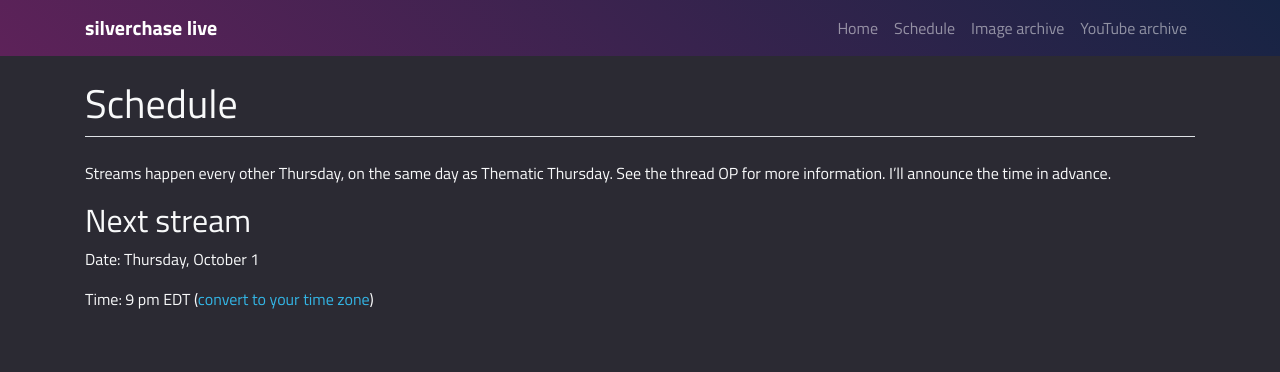
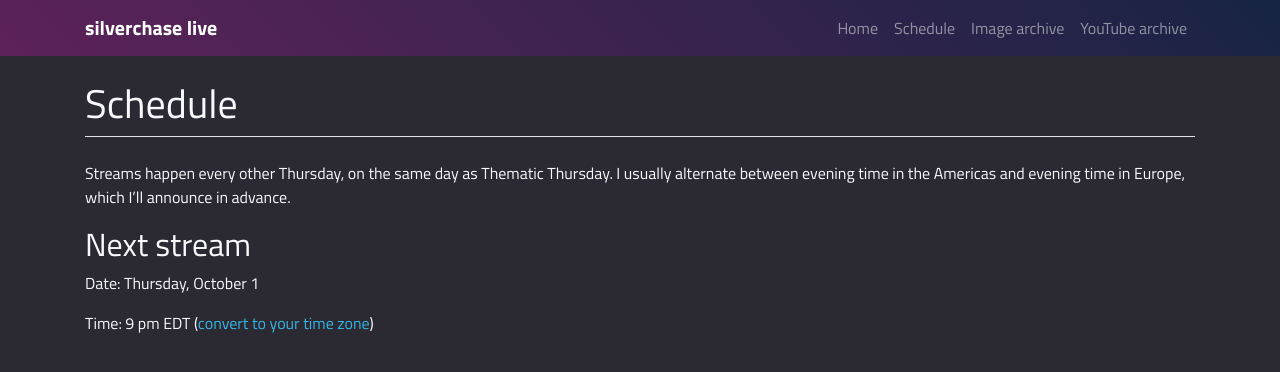
Before and after one commit to silverchaselive/silverchaselive.github.io, a Jekyll site: the page built from _pages/schedule.md, in a window 1280 px wide. Shown: the top 372 px of the page. Built offline with Jekyll 4.4.1, drawn with Linux system fonts in a browser that asks for light colours.

Commit message:
added badges for games, site metadata

```diff
--- /dev/null
+++ b/_includes/badges/drawing.html
@@ -0,0 +1 @@
+<span class="badge badge-secondary">Drawing</span>
--- /dev/null
+++ b/_includes/badges/jokes.html
@@ -0,0 +1 @@
+<span class="badge badge-dark">Jokes</span>
--- /dev/null
+++ b/_includes/badges/other.html
@@ -0,0 +1 @@
+<span class="badge badge-warning">Other</span>
--- /dev/null
+++ b/_includes/badges/strategy.html
@@ -0,0 +1 @@
+<span class="badge badge-danger">Strategy</span>
--- /dev/null
+++ b/_includes/badges/trivia.html
@@ -0,0 +1 @@
+<span class="badge badge-success">Trivia</span>
--- a/_includes/structure/head.html
+++ b/_includes/structure/head.html
@@ -2,7 +2,7 @@
 
     <meta charset="utf-8">
     <meta name="viewport" content="width=device-width, initial-scale=1, shrink-to-fit=no">
-    <meta name="description" content="">
+    <meta name="description" content="sup /ztg/">
     <meta name="author" content="">
 
     <title>
--- a/_pages/schedule.md
+++ b/_pages/schedule.md
@@ -5,7 +5,7 @@
 title: Schedule
 ---
 
-Streams happen every other Thursday, on the same day as Thematic Thursday. See the thread OP for more information. I'll announce the time in advance.
+Streams happen every other Thursday, on the same day as Thematic Thursday. I usually alternate between evening time in the Americas and evening time in Europe, which I'll announce in advance.
 
 ## Next stream
 Date: Thursday, {{ site.date }}
```
Also changed, not shown: README.md (+2 -1 lines), _pages/index.md (+5 -4 lines).
